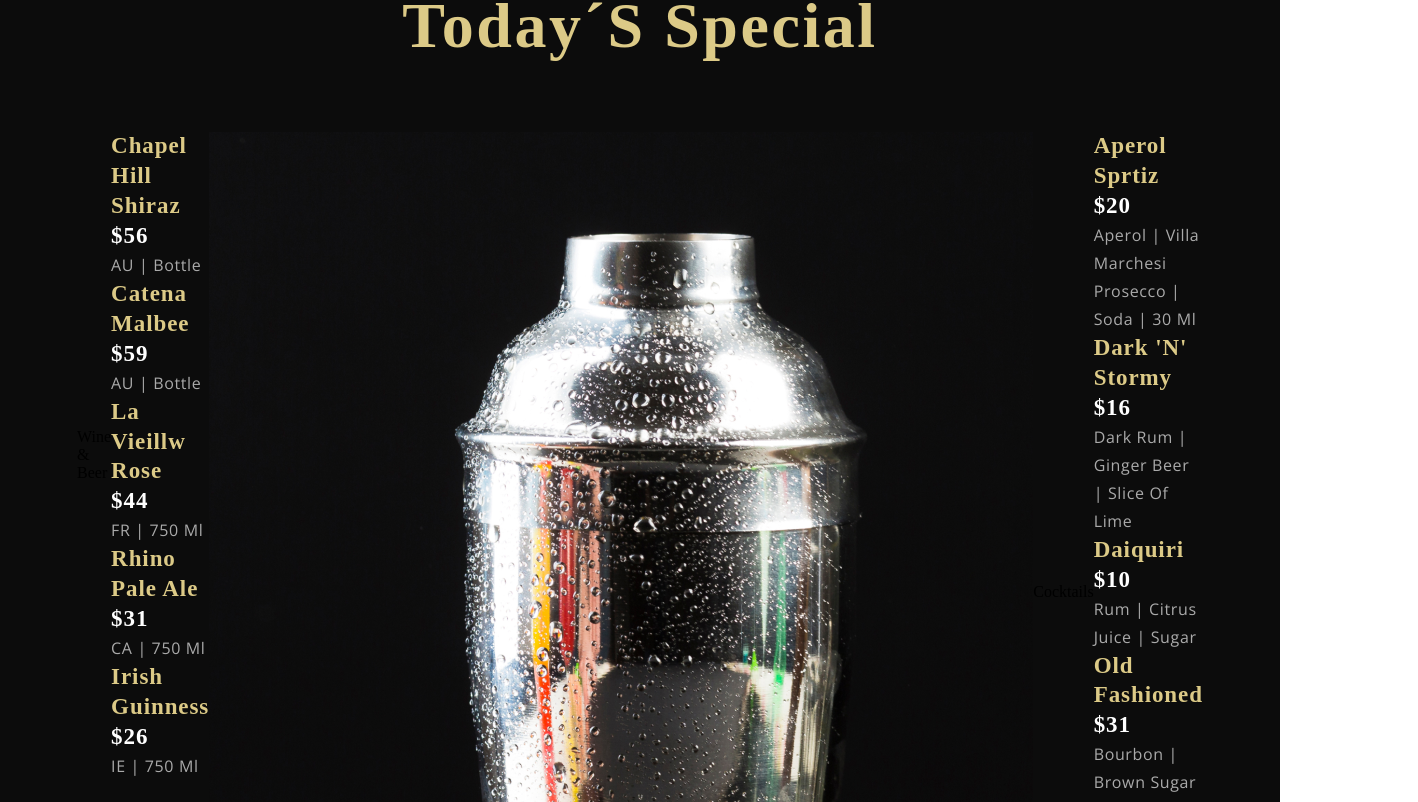
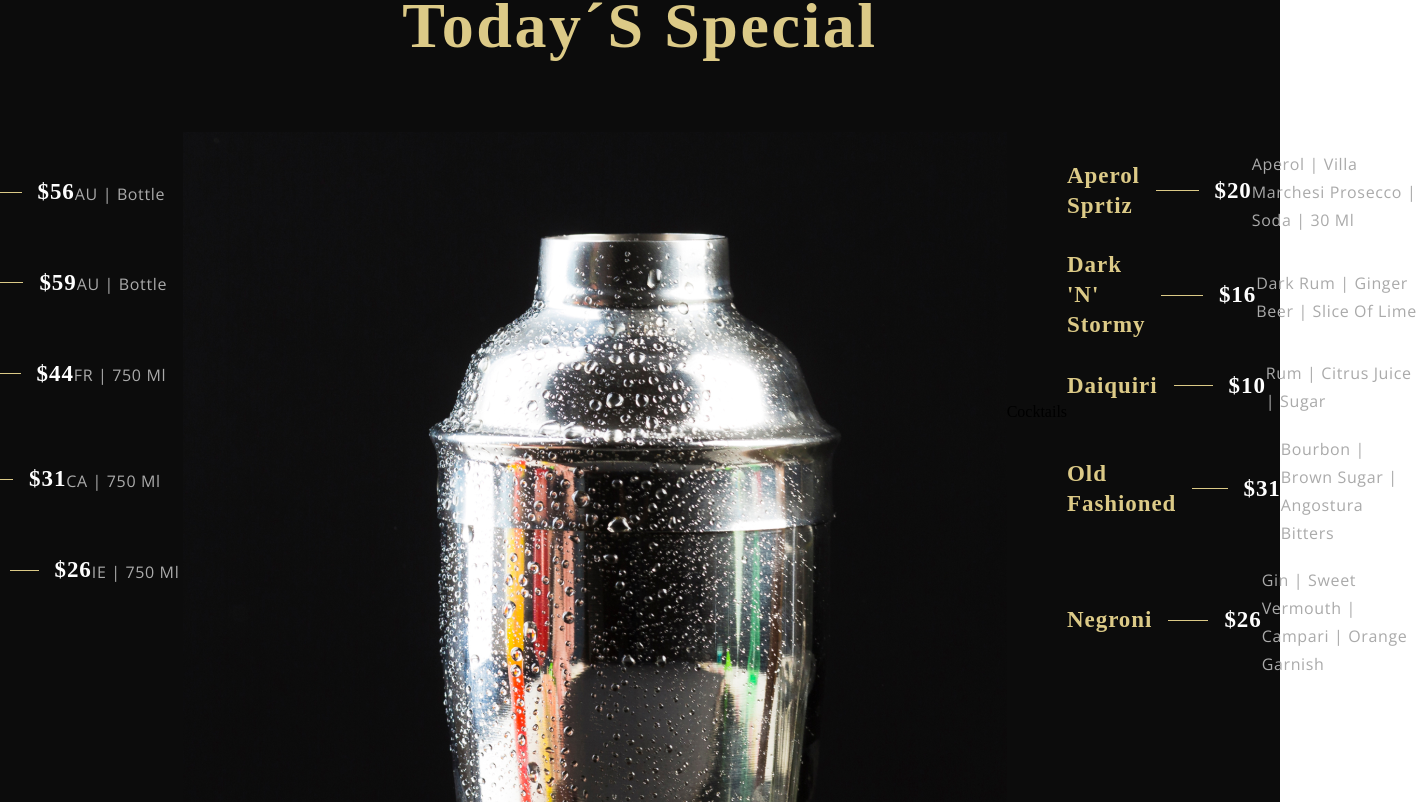
Before and after one commit to wichofly/gerich-restaurant, a React (Vite) app: page / in a window 1280 px wide. Shown: the part 2338-3140 px from the top of the page, 1418 px wide, since content can reach past the window. Built offline with nearby package versions, Linux system fonts and the light colour scheme; a web font is replaced by a local one.

Commit message:
fix: correct classNames style: Menuitem

```diff
--- a/src/components/Menuitem/MenuItem.css
+++ b/src/components/Menuitem/MenuItem.css
@@ -0,0 +1,35 @@
+.app__menuitem {
+  width: 100%;
+  margin: 1rem 0;
+
+  display: flex;
+  flex-direction: column;
+}
+
+.app__menuitem-head {
+  display: flex;
+  justify-content: space-between;
+  align-items: center;
+}
+
+.app__menuitem-sub {
+  width: 100%;
+  margin-top: 0.2rem;
+}
+
+.app__menuitem-name {
+  flex: 1;
+}
+
+.app__menuitem-dash {
+  width: 90px;
+  height: 1px;
+  background: var(--color-golden);
+  margin: 0 1rem;
+}
+
+.app__menuitem-price {
+  display: flex;
+  justify-content: flex-end;
+  align-items: flex-end;
+}
--- a/src/components/Menuitem/MenuItem.jsx
+++ b/src/components/Menuitem/MenuItem.jsx
@@ -3,7 +3,7 @@ import './MenuItem.css';
 const MenuItem = ({ title, price, tags }) => (
   <div className="app__menuitem">
     <div className="app__menuitem-head">
-      <div className="menuitem-name">
+      <div className="app__menuitem-name">
         <p className="p__cormorant" style={{ color: '#DCCA87' }}>
           {title}
         </p>
@@ -11,11 +11,11 @@ const MenuItem = ({ title, price, tags }) => (
 
       <div className="app__menuitem-dash"></div>
 
-      <div className="menuitem-price">
+      <div className="app__menuitem-price">
         <p className="p__cormorant">{price}</p>
       </div>
 
-      <div className="menuitem-sub">
+      <div className="app__menuitem-sub">
         <p className="p__opensans" style={{ color: '#AAA' }}>
           {tags}
         </p>
```
